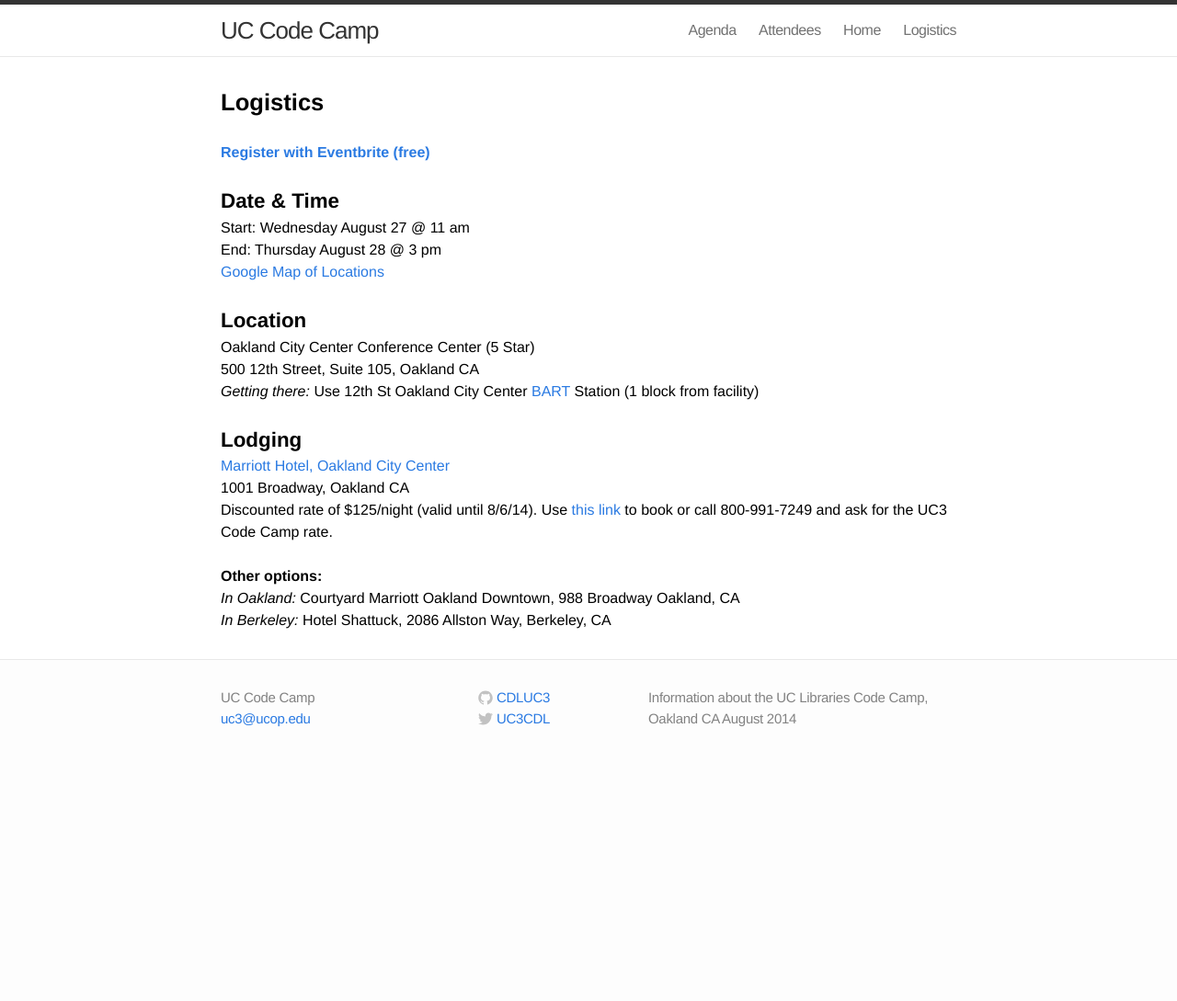
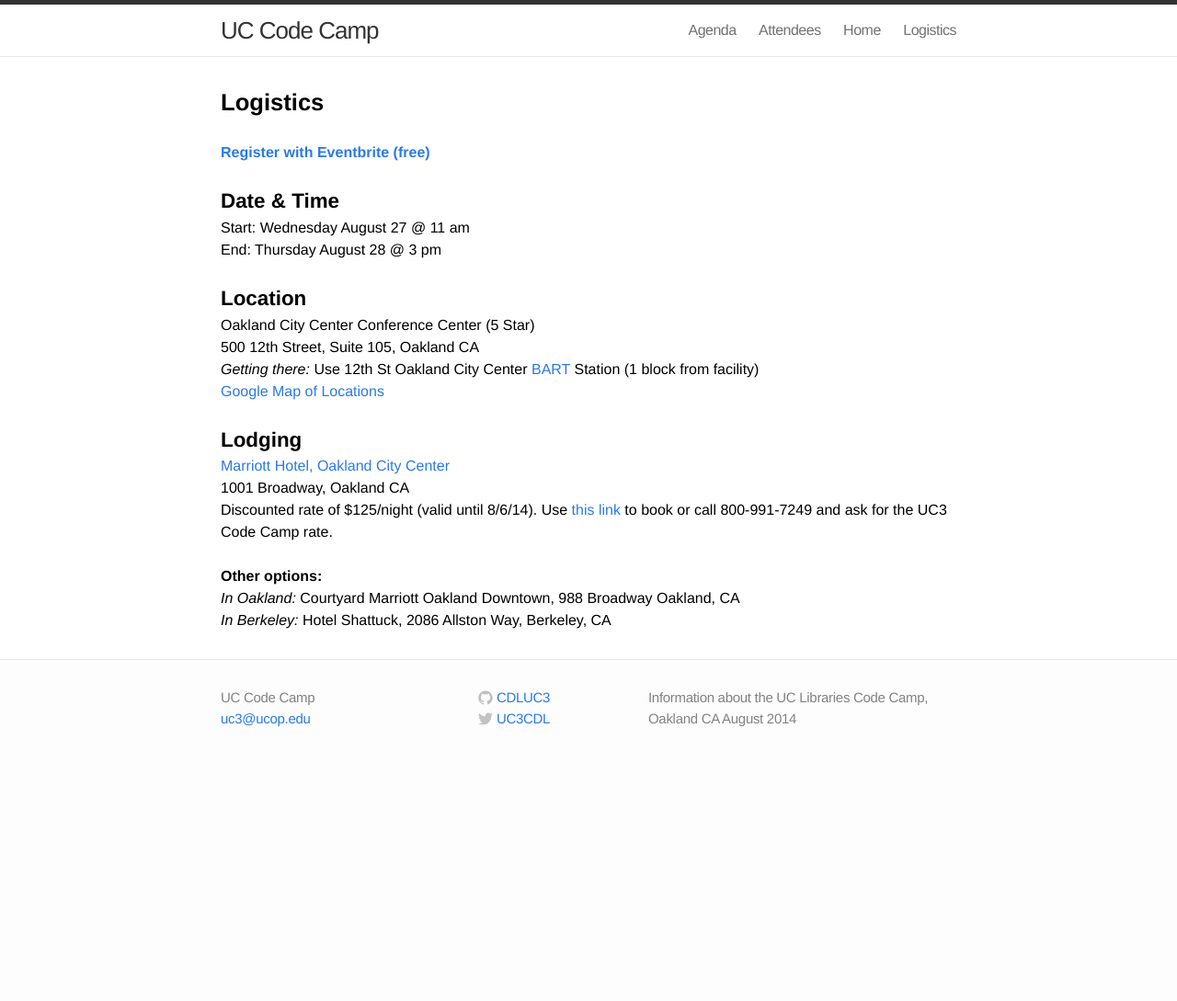
Before and after one commit to CDLUC3/UC-code-camp, a Jekyll site: the page built from logistics.md, in a window 1280 px wide. Shown: the whole page at 92% size. Built offline with Jekyll 4.4.1, drawn with Linux system fonts in a browser that asks for light colours; Markdown is read by kramdown in place of the engine named in the settings; part of the change alters nothing that is shown.

```diff
--- a/logistics.md
+++ b/logistics.md
@@ -14,8 +14,6 @@ permalink: /logistics/
 Start: Wednesday August 27 @ 11 am
 End: Thursday August 28 @ 3 pm
 
-[Google Map of Locations](https://mapsengine.google.com/map/edit?mid=zx9fdEMH_t_c.kdlQR-ah7Y3Q)
-
 <br>
 
 ## Location
@@ -24,6 +22,9 @@ Oakland City Center Conference Center (5 Star)
 500 12th Street, Suite 105, Oakland CA
 
 _Getting there:_ Use 12th St Oakland City Center [BART](http://bart.gov) Station (1 block from facility)
+
+[Google Map of Locations](https://mapsengine.google.com/map/edit?mid=zx9fdEMH_t_c.kdlQR-ah7Y3Q)
+
 
 <br>
 
```
